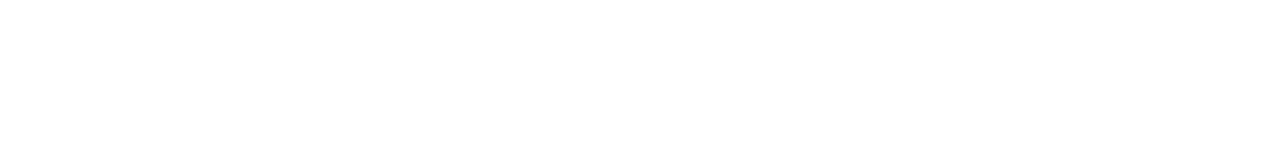
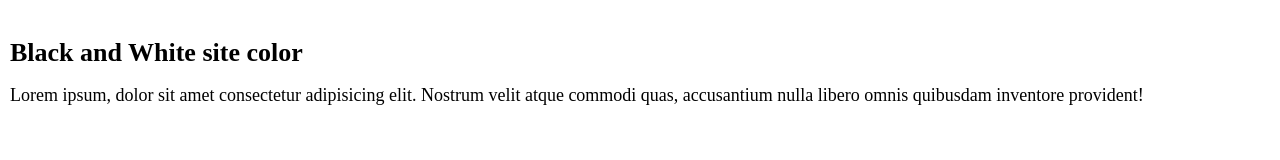
Before and after one commit to Nomex2008/Changing-the-color-site-HTML-CSS-JS, a plain HTML site: page index.html in a window 1280 px wide. Drawn offline with Linux system fonts and the light colour scheme.

Commit message:
Commit 1
Add start version.

```diff
--- a/css/mainCSS.css
+++ b/css/mainCSS.css
@@ -0,0 +1,28 @@
+body {
+    background-color: white;
+    color: black;
+}
+
+.wrapper {
+}
+.page {
+    padding: 40px 10px;
+}
+.page__title {
+    font-size: 26px;
+    font-weight: 700;
+
+    margin-bottom: 20px;
+}
+.page__text {
+    font-size: 18px;
+    font-weight: 400;
+}
+
+/*black site*/
+@media (prefers-color-scheme: dark) {
+    body {
+        background-color: #000;
+        color: #fff;
+    }
+}
--- a/index.html
+++ b/index.html
@@ -11,7 +11,21 @@
 </head>
 <body>
 
+    <div class="wrapper">
+        <div class="page">
 
+            <h1 class="page__title">
+                Black and White site color
+            </h1>
+
+            <div class="page__text">
+                <p>
+                    Lorem ipsum, dolor sit amet consectetur adipisicing elit. Nostrum velit atque commodi quas, accusantium nulla libero omnis quibusdam inventore provident!
+                </p>
+            </div>
+
+        </div>
+    </div>
 
     <script src="js/mainJS.js"></script>
 </body>
```
